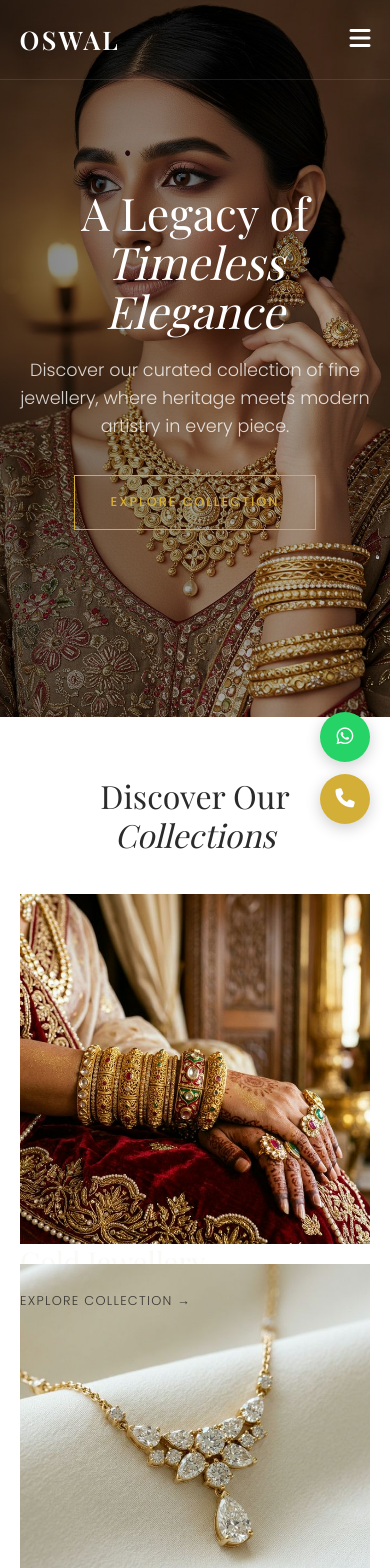
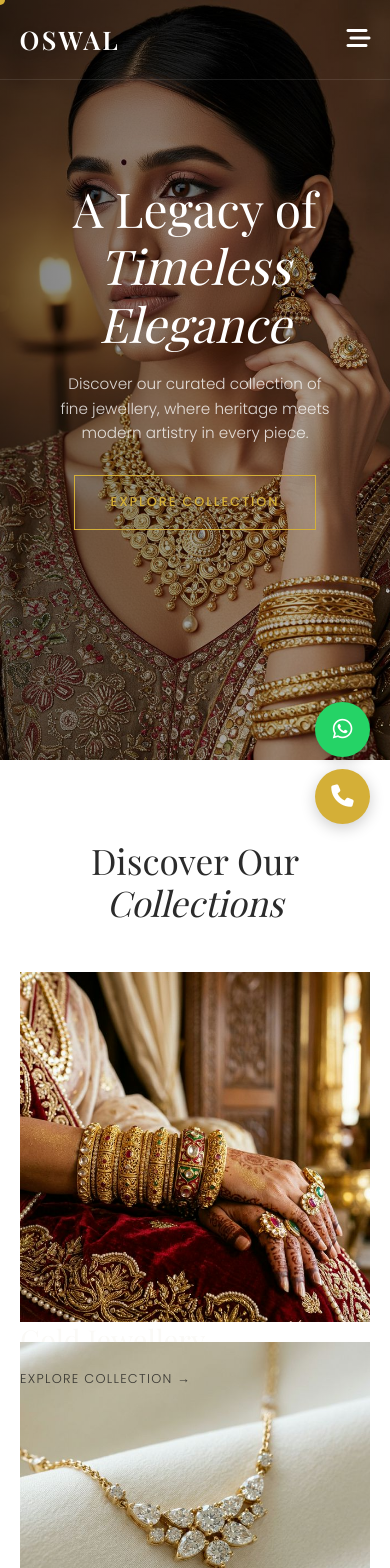
Before and after one commit to bizleap1/Oswal-Jewellers, a React (Vite) app: page / in a window 390 px wide. Shown: the top 1568 px of the page. Built offline with nearby package versions, Linux system fonts and the light colour scheme; the HTML template or start-up script is replaced by a standard one; a web font is replaced by a local one.

Commit message:
Fixed Navbar logo duplication on desktop and improved mobile menu layout

```diff
--- a/src/components/Navbar.jsx
+++ b/src/components/Navbar.jsx
@@ -31,10 +31,14 @@ const Navbar = () => {
         </div>
 
         <div className="nav-mobile-toggle" onClick={toggleMenu}>
-          <i className={isMenuOpen ? 'fa-solid fa-xmark' : 'fa-solid fa-bars'}></i>
+          <i className={isMenuOpen ? 'fa-solid fa-xmark' : 'fa-solid fa-bars-staggered'}></i>
         </div>
 
         <div className={`nav-center ${isMenuOpen ? 'open' : ''}`}>
+          <div className="mobile-menu-header">
+            <span className="logo-text">OSWAL</span>
+            <button className="close-menu" onClick={closeMenu}><i className="fa-solid fa-xmark"></i></button>
+          </div>
           <ul className="nav-menu">
             <li className="menu-item has-mega">
               <NavLink to="/collections" onClick={closeMenu}>Jewellery</NavLink>
--- a/src/index.css
+++ b/src/index.css
@@ -79,7 +79,10 @@ h1, h2, h3, h4 { font-family: var(--font-heading); font-weight: 400; color: var(
 .navbar.scrolled .icon-btn { color: var(--color-charcoal); }
 
 
-@media (max-width: 768px) {
+.nav-mobile-toggle { display: none; }
+.mobile-menu-header { display: none; }
+
+@media (max-width: 1024px) {
   .logo-text { font-size: 1.6rem; letter-spacing: 0.15rem; }
   .nav-menu { gap: 20px; }
 }
@@ -471,30 +474,29 @@ a, button { cursor: none; }
 @media (max-width: 1024px) {
   .nav-mobile-toggle { display: block; }
   .nav-center {
-    position: fixed; top: 0; right: -100%; width: 75%; height: 100vh; background: var(--color-ivory); z-index: 999;
-    display: flex; flex-direction: column; justify-content: center; padding: 60px 40px; transition: 0.5s cubic-bezier(0.4, 0, 0.2, 1); box-shadow: -15px 0 40px rgba(0,0,0,0.15);
+    position: fixed; top: 0; right: -100%; width: 100%; height: 100vh; background: var(--color-white); z-index: 2000;
+    display: flex; flex-direction: column; justify-content: flex-start; padding: 100px 40px; transition: 0.5s cubic-bezier(0.4, 0, 0.2, 1);
   }
   .nav-center.open { right: 0; }
-  .nav-menu { flex-direction: column; gap: 30px; width: 100%; }
-  .menu-item a { font-size: 1.4rem; color: var(--color-charcoal) !important; text-shadow: none !important; font-family: var(--font-heading); letter-spacing: 0.1rem; }
+  .mobile-menu-header { position: absolute; top: 0; left: 0; width: 100%; padding: 30px 40px; display: flex; justify-content: space-between; align-items: center; border-bottom: 1px solid var(--color-beige); }
+  .close-menu { background: none; border: none; font-size: 1.5rem; color: var(--color-charcoal); }
+  .nav-menu { flex-direction: column; gap: 25px; width: 100%; align-items: center; text-align: center; }
+  .menu-item a { font-size: 1.8rem; color: var(--color-charcoal) !important; text-shadow: none !important; font-family: var(--font-heading); letter-spacing: 0.1rem; }
   .mega-menu { display: none !important; }
 
   .nav-logo { transform: scale(0.85); transform-origin: left; }
   .nav-right { display: none; }
-
-  /* Custom Cursor Removal for Tablet/Mobile */
-  .custom-cursor { display: none !important; }
-  body { cursor: auto !important; }
 }
 
 /* Hero Mobile */
 @media (max-width: 768px) {
-  .hero { height: 85vh; padding: 0 5%; justify-content: center; text-align: center; }
-  .hero-title { font-size: 2.8rem; margin-bottom: 20px; }
-  .hero-content { max-width: 100%; }
+  .hero { height: 90vh; padding: 0 5%; justify-content: center; text-align: center; align-items: center; }
+  .hero-title { font-size: 3rem; margin-bottom: 20px; line-height: 1.2; }
+  .hero-subtitle { font-size: 0.95rem; margin: 0 auto 30px; max-width: 280px; }
+  .hero-content { max-width: 100%; margin-top: -50px; }
 
-  .section-title { font-size: 2rem; text-align: center; margin-bottom: 2.5rem; }
-  .section-padding { padding: 60px 20px; }
+  .section-title { font-size: 2.2rem; text-align: center; margin-bottom: 3rem; }
+  .section-padding { padding: 80px 20px; }
 }
 
 /* Grids Mobile */
@@ -581,9 +583,16 @@ a, button { cursor: none; }
   .footer-legal { gap: 20px; justify-content: center; }
 }
 
+/* Trust Strip Mobile */
+@media (max-width: 768px) {
+  .trust-strip { padding: 60px 0; }
+  .trust-grid { grid-template-columns: 1fr; gap: 50px; }
+  .trust-item { padding: 0 20px; }
+}
+
 /* Floating Beacons Mobile */
 @media (max-width: 768px) {
   .floating-beacons { bottom: 20px; right: 20px; gap: 12px; }
-  .beacon-btn { width: 50px; height: 50px; font-size: 1.2rem; }
-  .beacon-btn .tooltip { display: none !important; } /* Tooltips don't work well on mobile */
+  .beacon-btn { width: 55px; height: 55px; font-size: 1.4rem; }
+  .beacon-btn .tooltip { display: none !important; }
 }
```
